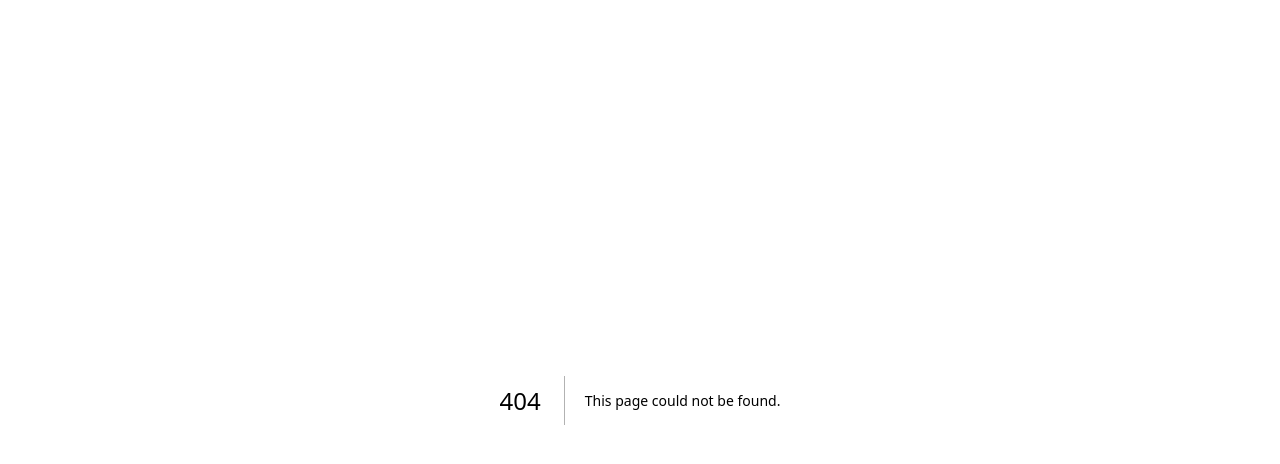
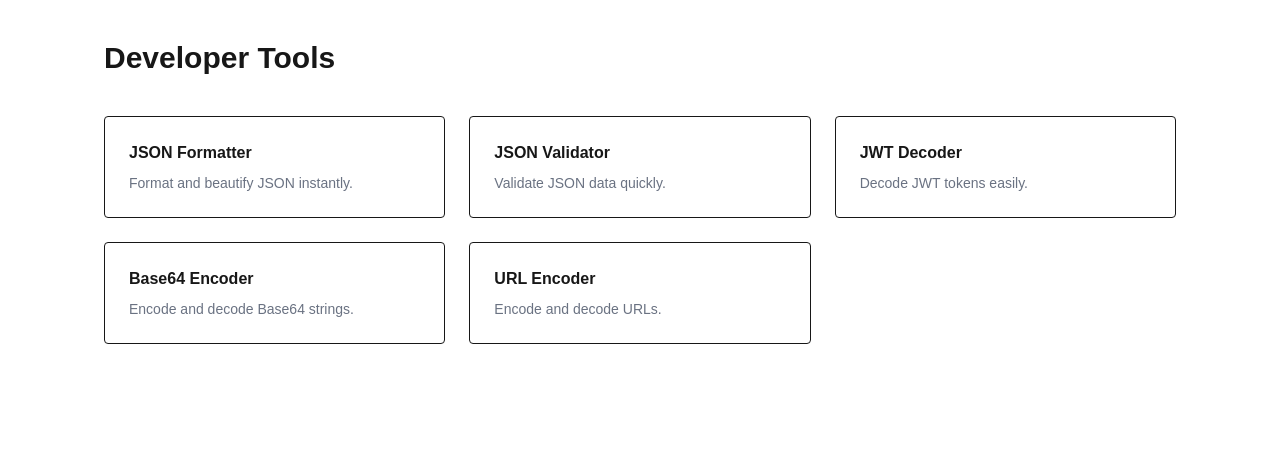
Before and after one commit to Yogesha9595/mockapis, a Next.js app: page /tools in a window 1280 px wide. Before the commit this address had no page. Shown: the top 464 px of the page. Built offline with nearby package versions, Linux system fonts and the light colour scheme.

Commit message:
dynamic tools system working

```diff
--- /dev/null
+++ b/app/tools/[slug]/page.tsx
@@ -0,0 +1,39 @@
+import { tools } from "@/data/tools"
+
+export default async function ToolPage({
+  params,
+}: {
+  params: Promise<{ slug: string }>
+}) {
+
+  const { slug } = await params
+
+  const tool = tools.find((t) => t.slug === slug)
+
+  if (!tool) {
+    return <div className="p-10">Tool not found</div>
+  }
+
+  return (
+    <div className="max-w-4xl mx-auto p-10">
+
+      <h1 className="text-3xl font-bold mb-4">
+        {tool.name}
+      </h1>
+
+      <p className="mb-6 text-gray-600">
+        {tool.description}
+      </p>
+
+      <textarea
+        className="w-full border p-4 h-48 rounded"
+        placeholder="Paste input here..."
+      />
+
+      <button className="mt-4 bg-black text-white px-6 py-2 rounded">
+        Run Tool
+      </button>
+
+    </div>
+  )
+}
--- /dev/null
+++ b/app/tools/page.tsx
@@ -0,0 +1,36 @@
+import Link from "next/link"
+import { tools } from "@/data/tools"
+
+export default function ToolsPage() {
+  return (
+    <div className="max-w-6xl mx-auto p-10">
+
+      <h1 className="text-3xl font-bold mb-10">
+        Developer Tools
+      </h1>
+
+      <div className="grid grid-cols-3 gap-6">
+
+        {tools.map((tool) => (
+          <Link
+            key={tool.slug}
+            href={`/tools/${tool.slug}`}
+            className="border p-6 rounded hover:shadow"
+          >
+
+            <h2 className="font-semibold mb-2">
+              {tool.name}
+            </h2>
+
+            <p className="text-gray-500 text-sm">
+              {tool.description}
+            </p>
+
+          </Link>
+        ))}
+
+      </div>
+
+    </div>
+  )
+}
--- /dev/null
+++ b/data/tools.ts
@@ -0,0 +1,27 @@
+export const tools = [
+  {
+    slug: "json-formatter",
+    name: "JSON Formatter",
+    description: "Format and beautify JSON instantly."
+  },
+  {
+    slug: "json-validator",
+    name: "JSON Validator",
+    description: "Validate JSON data quickly."
+  },
+  {
+    slug: "jwt-decoder",
+    name: "JWT Decoder",
+    description: "Decode JWT tokens easily."
+  },
+  {
+    slug: "base64-encoder",
+    name: "Base64 Encoder",
+    description: "Encode and decode Base64 strings."
+  },
+  {
+    slug: "url-encoder",
+    name: "URL Encoder",
+    description: "Encode and decode URLs."
+  }
+]
```
